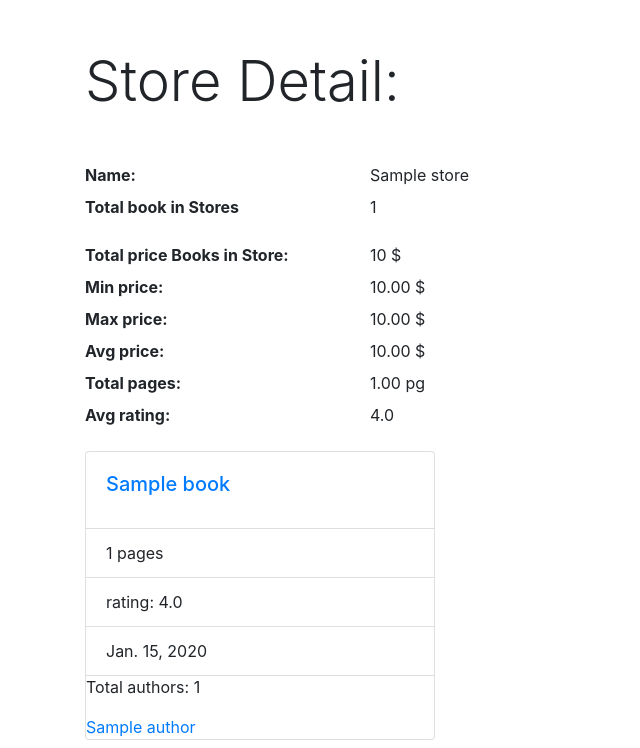
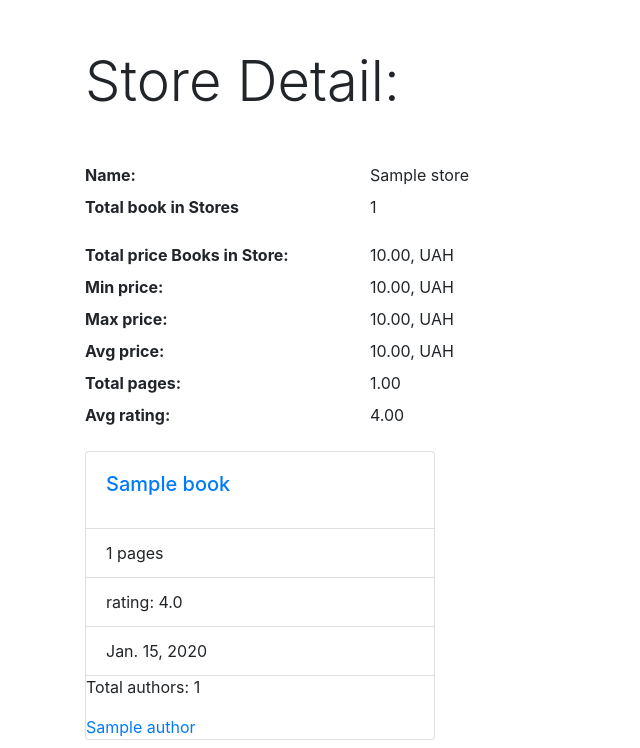
Before and after one commit to way2thesky/course_django, a Django app: page /library/store/1/ in a window 1280 px wide. Shown: the part 56-804 px from the top of the page, without its empty margins (0-640 px from the left). Run offline with Django 3.2, Linux system fonts and the light colour scheme; tables that the repository leaves empty hold one stand-in row (values such as "Sample post"); some libraries are stand-ins or nearby versions.

Commit message:
home task some fixes

```diff
--- a/library/templates/library/store_detail.html
+++ b/library/templates/library/store_detail.html
@@ -12,22 +12,22 @@
             <p>{{ store.books.all|length }}</p></dd>
 
         <dt class="col-sm-3 text-truncate">Total price Books in Store:</dt>
-        <dd class="col-sm-9">{{ book_list.total_price }} $</dd>
+        <dd class="col-sm-9">{{ book_list.total_price|floatformat:2|currency }} </dd>
 
         <dt class="col-sm-3">Min price:</dt>
-        <dd class="col-sm-9">{{ book_list.min_price|floatformat:2 }} $</dd>
+        <dd class="col-sm-9">{{ book_list.min_price|floatformat:2|currency  }} </dd>
 
         <dt class="col-sm-3 text-truncate">Max price:</dt>
-        <dd class="col-sm-9">{{ book_list.max_price|floatformat:2 }} $</dd>
+        <dd class="col-sm-9">{{ book_list.max_price|floatformat:2|currency  }} </dd>
 
         <dt class="col-sm-3 text-truncate">Avg price:</dt>
-        <dd class="col-sm-9">{{ book_list.avg_price|floatformat:2 }} $</dd>
+        <dd class="col-sm-9">{{ book_list.avg_price|floatformat:2|currency   }} </dd>
 
         <dt class="col-sm-3 text-truncate">Total pages:</dt>
-        <dd class="col-sm-9">{{ book_list.total_pages|floatformat:2 }} pg</dd>
+        <dd class="col-sm-9">{{ book_list.total_pages|floatformat:2 }} </dd>
 
         <dt class="col-sm-3 text-truncate">Avg rating:</dt>
-        <dd class="col-sm-9">{{ book_list.average_rating }} </dd>
+        <dd class="col-sm-9">{{ book_list.average_rating|floatformat:2 }} </dd>
 
 
     </dl>
--- a/library/templatetags/custom_tags.py
+++ b/library/templatetags/custom_tags.py
@@ -1,8 +1,6 @@
-import random
 import re
 
 from django import template
-from django.core.cache import cache
 from django.utils.safestring import mark_safe
 
 from library.models import Book
@@ -33,7 +31,7 @@ def modify_string(value):
     word_list = [
         "Neque", "porro", "quisquam", "est", "qui", "dolorem",
         "ipsum", "quia", "dolor", "sit", "sit", "consectetur",
-        "adipisci", "velit", "amet","Нет", "никого", "кто", "любил", "бы", "боль",
+        "adipisci", "velit", "amet", "Нет", "никого", "кто", "любил", "бы", "боль",
         "саму", "по", "себе", "кто", "искал", "бы",
         "её", "и", "кто", "хотел", "бы", "иметь", "её", "просто", "потому", "что", "это", "боль"
     ]
@@ -42,3 +40,8 @@ def modify_string(value):
         value = re.sub(r'\b' + re.escape(word) + r'\b', rep, value)
 
     return value
+
+
+@register.filter
+def currency(value, name='UAH'):
+    return f'{value}, {name}'
--- a/library/views.py
+++ b/library/views.py
@@ -22,6 +22,7 @@ class HomePageView(TemplateView):
 
 class GetRandomBook(TemplateView):
     template_name = 'library/get_random_book.html'
+
 
 @method_decorator(cache_page(20), name='dispatch')
 class AuthorList(ListView):
@@ -137,11 +138,11 @@ def store_create(request):
     if request.method == 'POST':
         form = StoreModelForm(request.POST)
         if form.is_valid():
-            name = form.cleaned_data['name']
             form.save()
-            text = f'You added {name}.'
-
+            messages.success(request, "Created")
+        else:
+            messages.error(request, 'Not Created')
     else:
         form = StoreModelForm()
-    context = {'form': form,}
+    context = {'form': form}
     return render(request, 'store_create.html', {'context': context})
```
